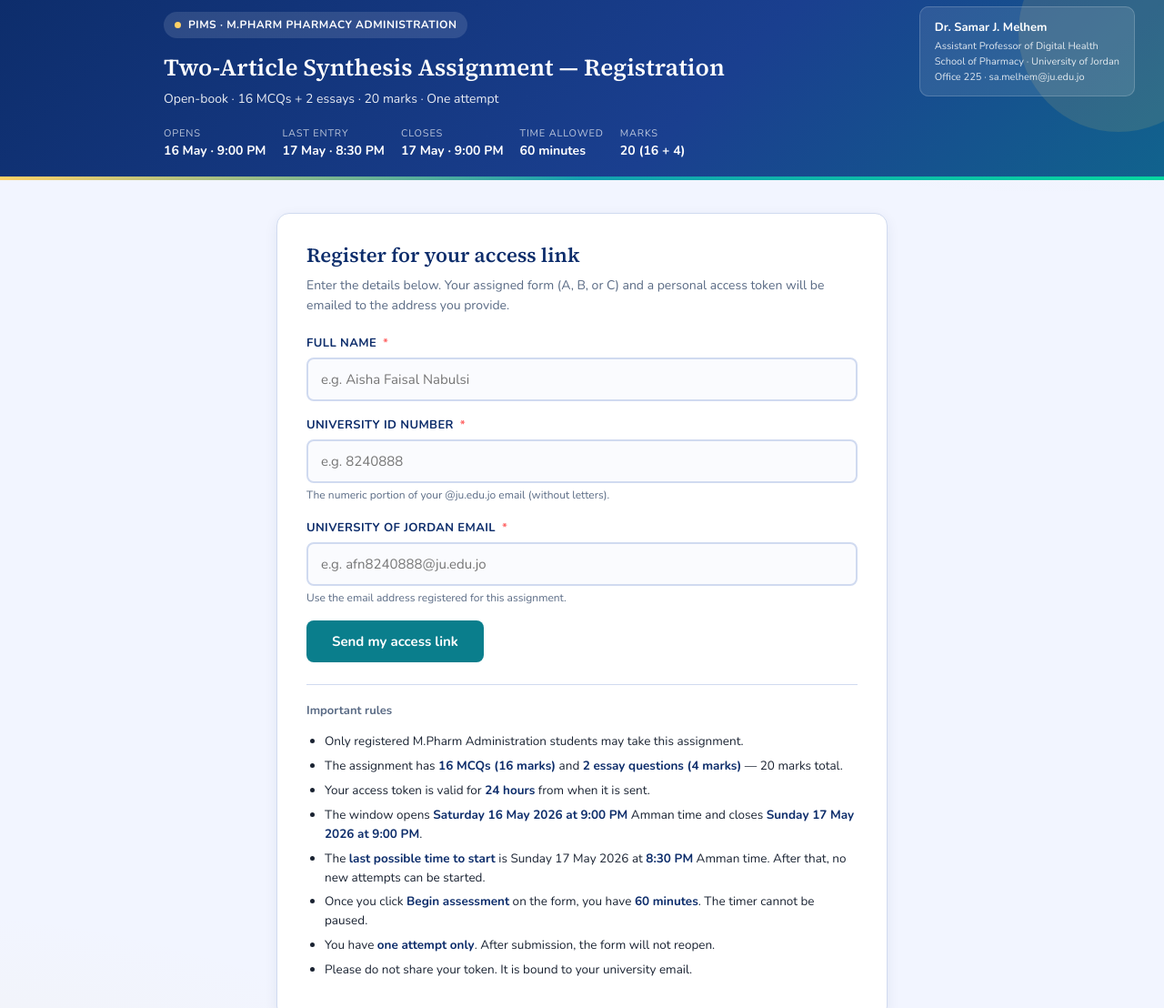
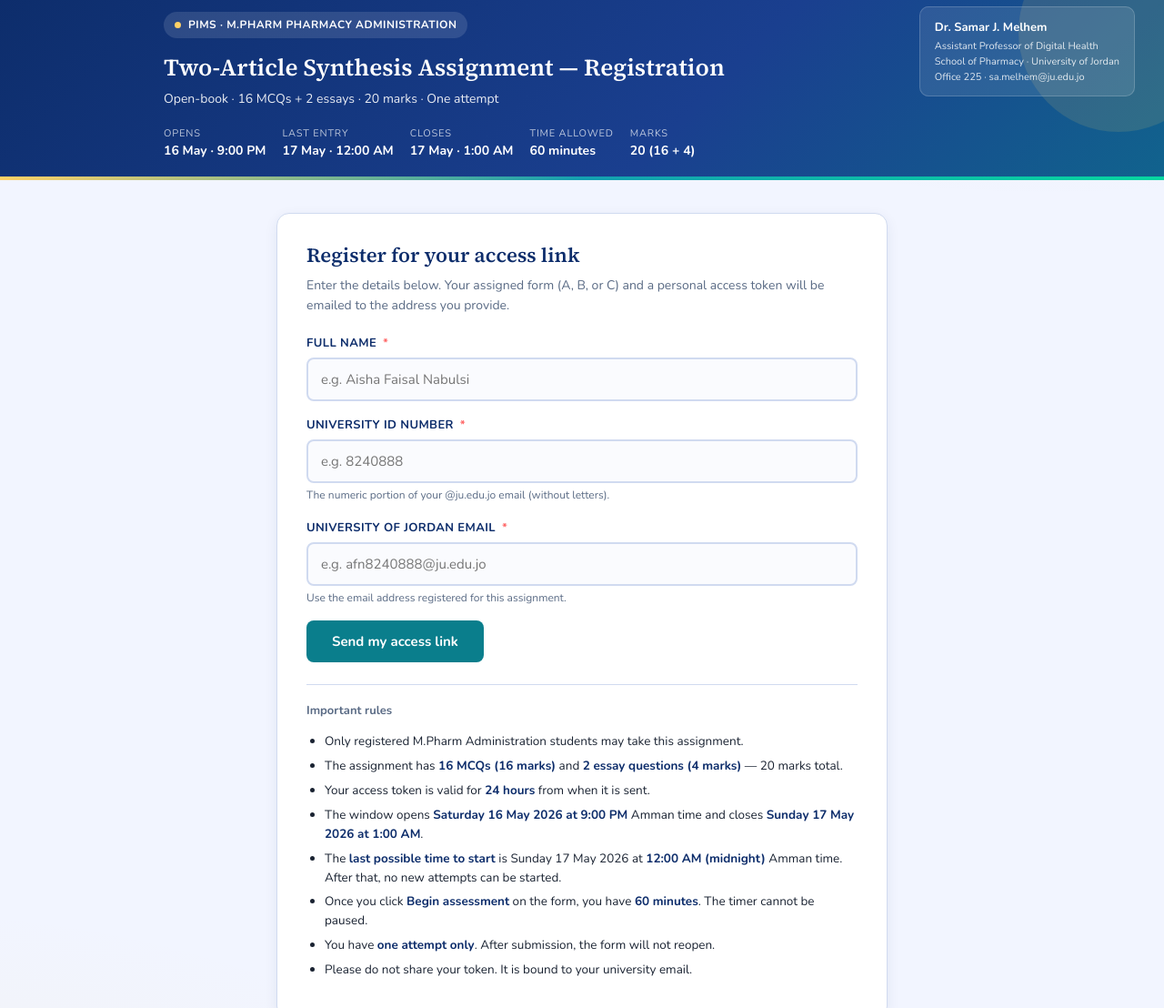
Before and after one commit to samarjmelhem-maker/PIMS-assignment, a plain HTML site: page index.html in a window 1280 px wide. Shown: the part 15-1123 px from the top of the page at 91% size. Drawn offline with nearby package versions, Linux system fonts and the light colour scheme.

Commit message:
Update assignment timings in index.html

```diff
--- a/index.html
+++ b/index.html
@@ -117,8 +117,8 @@
     <div class="subtitle">Open-book · 16 MCQs + 2 essays · 20 marks · One attempt</div>
     <div class="hero-meta">
       <div><div class="label">Opens</div><div class="value">16 May · 9:00 PM</div></div>
-      <div><div class="label">Last entry</div><div class="value">17 May · 8:30 PM</div></div>
-      <div><div class="label">Closes</div><div class="value">17 May · 9:00 PM</div></div>
+      <div><div class="label">Last entry</div><div class="value">17 May · 12:00 AM</div></div>
+      <div><div class="label">Closes</div><div class="value">17 May · 1:00 AM</div></div>
       <div><div class="label">Time allowed</div><div class="value">60 minutes</div></div>
       <div><div class="label">Marks</div><div class="value">20 (16 + 4)</div></div>
     </div>
@@ -158,8 +158,8 @@
         <li>Only registered M.Pharm Administration students may take this assignment.</li>
         <li>The assignment has <b>16 MCQs (16 marks)</b> and <b>2 essay questions (4 marks)</b> — 20 marks total.</li>
         <li>Your access token is valid for <b>24 hours</b> from when it is sent.</li>
-        <li>The window opens <b>Saturday 16 May 2026 at 9:00 PM</b> Amman time and closes <b>Sunday 17 May 2026 at 9:00 PM</b>.</li>
-        <li>The <b>last possible time to start</b> is Sunday 17 May 2026 at <b>8:30 PM</b> Amman time. After that, no new attempts can be started.</li>
+        <li>The window opens <b>Saturday 16 May 2026 at 9:00 PM</b> Amman time and closes <b>Sunday 17 May 2026 at 1:00 AM</b>.</li>
+        <li>The <b>last possible time to start</b> is Sunday 17 May 2026 at <b>12:00 AM (midnight)</b> Amman time. After that, no new attempts can be started.</li>
         <li>Once you click <b>Begin assessment</b> on the form, you have <b>60 minutes</b>. The timer cannot be paused.</li>
         <li>You have <b>one attempt only</b>. After submission, the form will not reopen.</li>
         <li>Please do not share your token. It is bound to your university email.</li>
```
